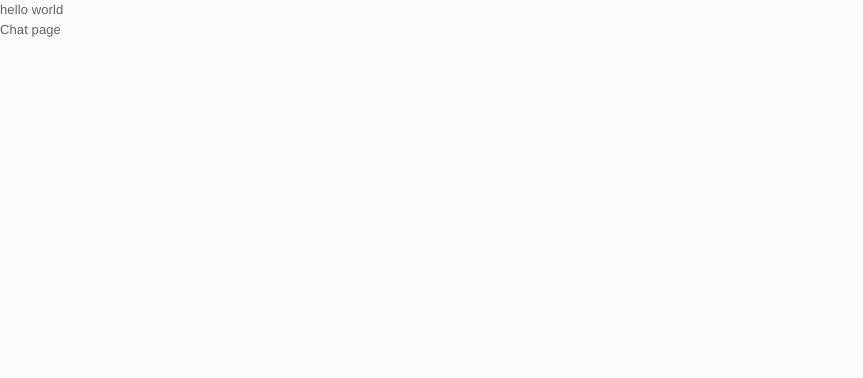
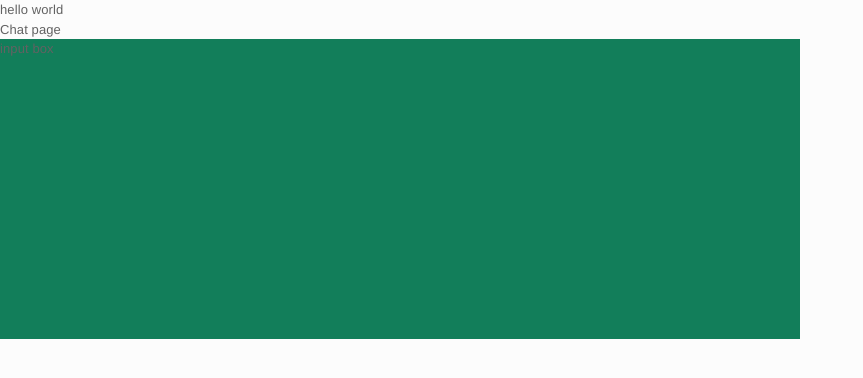
Before and after one commit to Kuroidaka/studyIO, a React (Vite) app: page /chat in a window 1280 px wide. Shown: the top 378 px of the page, without its empty margins (0-863 px from the left). Built offline with nearby package versions, Linux system fonts and the light colour scheme.

Commit message:
chore: init input box

```diff
--- a/src/page/chat/chat.jsx
+++ b/src/page/chat/chat.jsx
@@ -1,9 +1,21 @@
+import styled from "styled-components";
+import InputBox from "./input/index";
+
 const ChatPage = () => {
     return (
         <>
         Chat page
+        <InputContainer>
+            <InputBox />
+        </InputContainer>
         </>
      );
 }
 
 export default ChatPage;
+
+const InputContainer = styled.div`
+    width: 800px;
+    height: 300px;
+    background-color: #127e5a;
+`
--- /dev/null
+++ b/src/page/chat/input/index.jsx
@@ -0,0 +1,9 @@
+const InputBox = () => {
+    return (
+        <>
+            input box
+        </>
+     );
+}
+
+export default InputBox;
```
